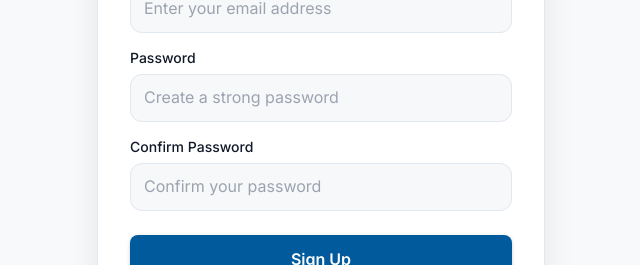
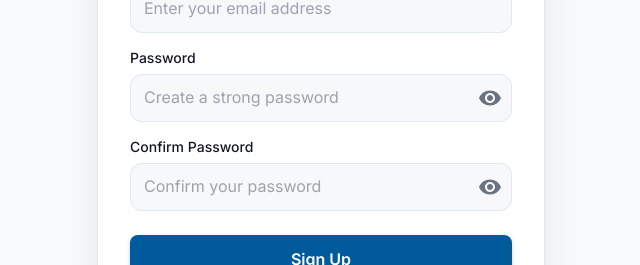
Before and after one commit to SmartClinic-system/smartclinic-web, a Next.js app: page /register in a window 1280 px wide. Shown: the part 260-525 px from the top of the page, without its empty margins (319-959 px from the left). Built offline with nearby package versions, Linux system fonts and the light colour scheme; no server answers.

Commit message:
Implement password visibility toggle in RegisterPage. Add functionality to show/hide password and confirm password fields using IconButton and InputAdornment from MUI, enhancing user experience during account registration.

```diff
--- a/src/app/(auth)/register/page.tsx
+++ b/src/app/(auth)/register/page.tsx
@@ -12,7 +12,10 @@
   Button,
   Typography,
   Link,
+  IconButton,
+  InputAdornment,
 } from "@mui/material";
+import { Visibility, VisibilityOff } from "@mui/icons-material";
 import { AuthApiError } from "@supabase/supabase-js";
 import { getSupabaseBrowserClient } from "@/lib/supabaseClient";
 
@@ -44,9 +47,19 @@
 
 export default function RegisterPage() {
   const router = useRouter();
+  const [showPassword, setShowPassword] = useState(false);
+  const [showConfirmPassword, setShowConfirmPassword] = useState(false);
   const [formError, setFormError] = useState<string | null>(null);
   const [formSuccess, setFormSuccess] = useState<string | null>(null);
   const [isSubmitting, setIsSubmitting] = useState(false);
+
+  const handleTogglePasswordVisibility = () => {
+    setShowPassword(!showPassword);
+  };
+
+  const handleToggleConfirmPasswordVisibility = () => {
+    setShowConfirmPassword(!showConfirmPassword);
+  };
 
   const form = useForm({
     defaultValues: {
@@ -226,7 +239,7 @@
               </Typography>
               <TextField
                 id="password"
-                type="password"
+                type={showPassword ? "text" : "password"}
                 placeholder="Create a strong password"
                 value={field.state.value}
                 onChange={(e) => field.handleChange(e.target.value)}
@@ -234,6 +247,22 @@
                 required
                 fullWidth
                 sx={sharedFieldStyles}
+                InputProps={{
+                  endAdornment: (
+                    <InputAdornment position="end">
+                      <IconButton
+                        aria-label="Toggle password visibility"
+                        onClick={handleTogglePasswordVisibility}
+                        edge="end"
+                        sx={{
+                          color: "#6b7280",
+                        }}
+                      >
+                        {showPassword ? <VisibilityOff /> : <Visibility />}
+                      </IconButton>
+                    </InputAdornment>
+                  ),
+                }}
               />
             </Box>
           )}
@@ -257,7 +286,7 @@
               </Typography>
               <TextField
                 id="confirm-password"
-                type="password"
+                type={showConfirmPassword ? "text" : "password"}
                 placeholder="Confirm your password"
                 value={field.state.value}
                 onChange={(e) => field.handleChange(e.target.value)}
@@ -265,6 +294,26 @@
                 required
                 fullWidth
                 sx={sharedFieldStyles}
+                InputProps={{
+                  endAdornment: (
+                    <InputAdornment position="end">
+                      <IconButton
+                        aria-label="Toggle confirm password visibility"
+                        onClick={handleToggleConfirmPasswordVisibility}
+                        edge="end"
+                        sx={{
+                          color: "#6b7280",
+                        }}
+                      >
+                        {showConfirmPassword ? (
+                          <VisibilityOff />
+                        ) : (
+                          <Visibility />
+                        )}
+                      </IconButton>
+                    </InputAdornment>
+                  ),
+                }}
               />
             </Box>
           )}
```
